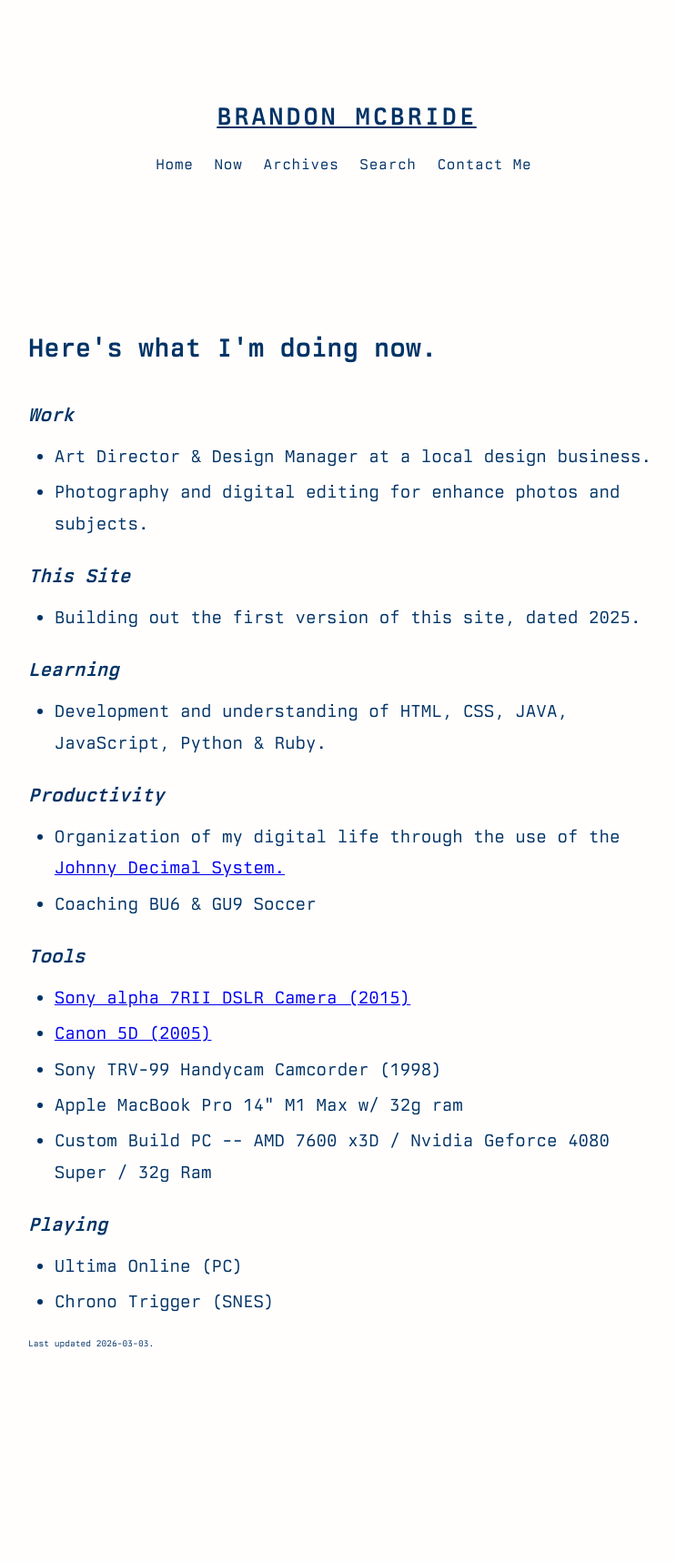
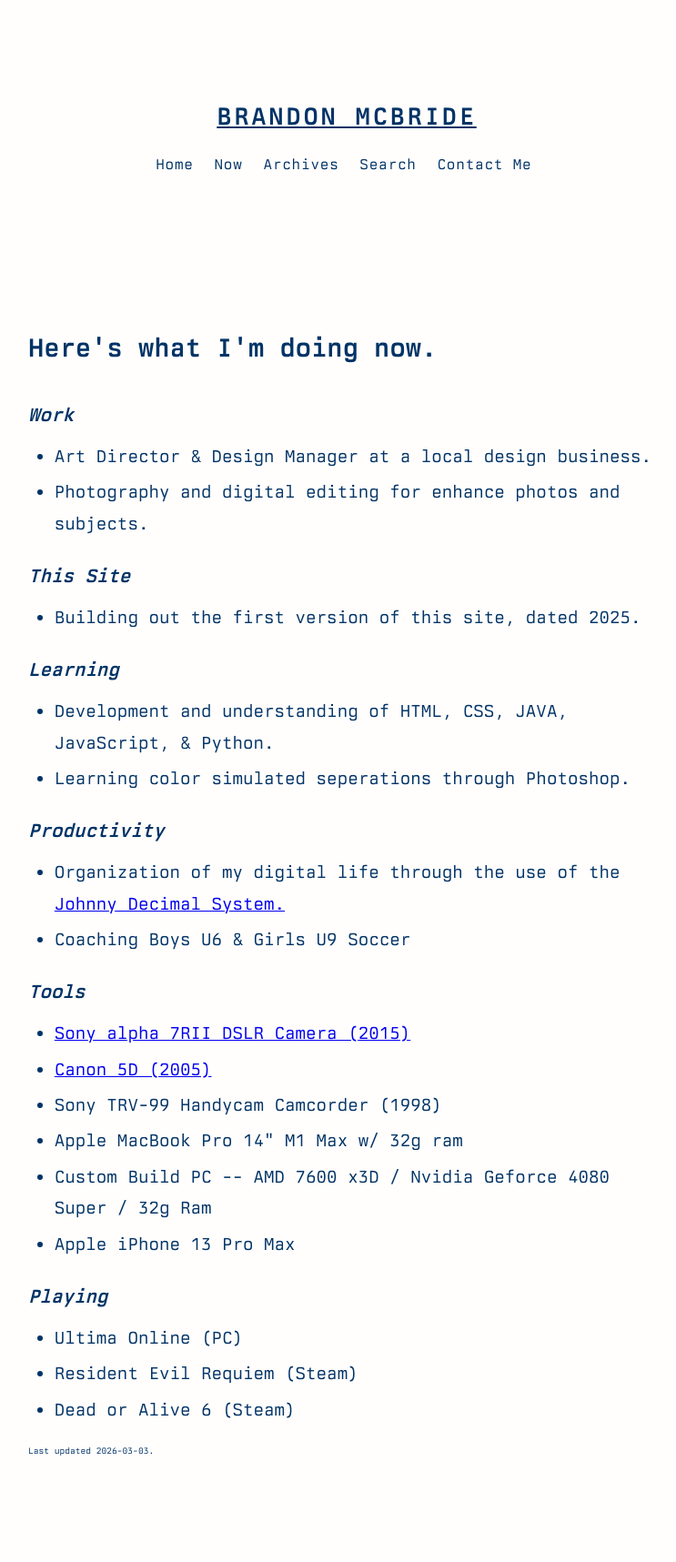
Before and after one commit to bmcbride-op/bmcbride-op.github.io, a Jekyll site: the page built from now.html, in a window 1280 px wide. Shown: the whole page at 91% size, without its empty margins (259-1002 px from the left). Built offline with Jekyll 4.4.1, drawn with Linux system fonts in a browser that asks for light colours; before the commit the page ends 1599 px from its top, so only the background shows below that.

Commit message:
Update learning and playing sections in now.html

```diff
--- a/now.html
+++ b/now.html
@@ -15,12 +15,13 @@ title: Now
   </ul>
   <h3><i>Learning</i></h3>
   <ul>
-    <li>Development and understanding of HTML, CSS, JAVA, JavaScript, Python & Ruby.</li>
+    <li>Development and understanding of HTML, CSS, JAVA, JavaScript, & Python.</li>
+    <li>Learning color simulated seperations through Photoshop.</li>
   </ul>
   <h3><i>Productivity</i></h3>
   <ul>
     <li>Organization of my digital life through the use of the <a href="https://johnnydecimal.com">Johnny Decimal System.</a></li>
-    <li>Coaching BU6 & GU9 Soccer</li>
+    <li>Coaching Boys U6 & Girls U9 Soccer</li>
   </ul>
   <h3><i>Tools</i></h3>
   <ul>
@@ -29,11 +30,13 @@ title: Now
     <li>Sony TRV-99 Handycam Camcorder (1998)</li>
     <li>Apple MacBook Pro 14" M1 Max w/ 32g ram</li>
     <li>Custom Build PC -- AMD 7600 x3D / Nvidia Geforce 4080 Super / 32g Ram</li>
+    <li>Apple iPhone 13 Pro Max</li>
   </ul>
   <h3><i>Playing</i></h3>
   <ul>
     <li>Ultima Online (PC)</li>
-    <li>Chrono Trigger (SNES)</li>
+    <li>Resident Evil Requiem (Steam)</li>
+    <li>Dead or Alive 6 (Steam)</li>
   </ul>
   <p class="last-updated">Last updated {{ "now" | date: "%Y-%m-%d" }}.</p>
 </div>
```
